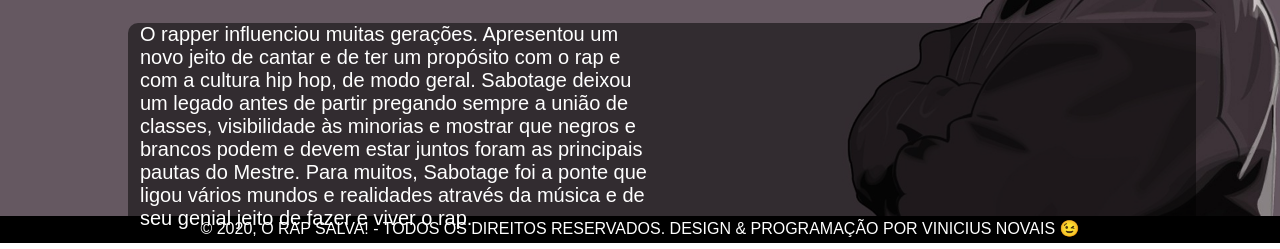
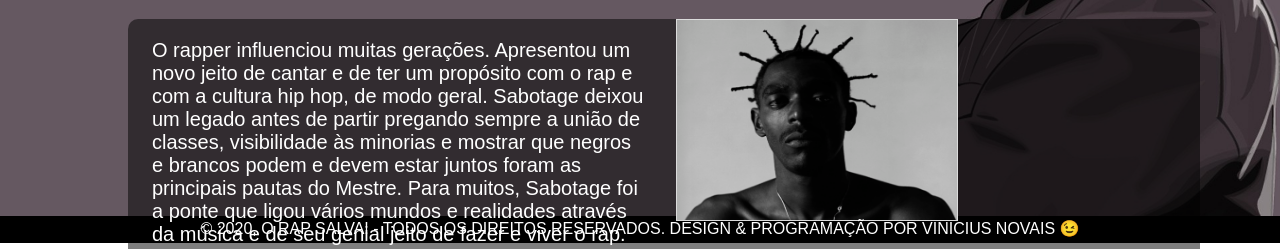
Before and after one commit to vini-novais/projeto-individual, a plain HTML site: page Desenvolvimento do site/pagina_inicial.html in a window 1280 px wide. Shown: the part 1119-1368 px from the top of the page. Drawn offline with Linux system fonts and the light colour scheme.

Commit message:
att inicio

```diff
--- a/Desenvolvimento do site/styles.css
+++ b/Desenvolvimento do site/styles.css
@@ -140,22 +140,27 @@ body {
 }
 .info {
   background-color: rgba(0, 0, 0, 0.5);
-  width: 1068px;
-  height: 214px;
+  width: 1072px;
+  height: 241px;
   border-radius: 10px;
+  display:flex;
+  justify-content: flex-start;
 }
 .info p {
   font-size: 20px;
   text-align: left;
   color:white;
-  margin: 26px 541px 0 12px;
+  width: 494px;
+  padding: 0px 0px 0px 24px;
 }
 .info img {
-  width: 100px;
-  height: 100px;
-  float: right;
-  display: none;
+  width: 280px;
+  height: 200px;
+  float:center;
+  border: 1px solid #dbdbdb;
+  margin-left: 30px;
 }
+
 /* FIM SHOWCASE2 */
 
  /* QUEM SOMOS */
```
